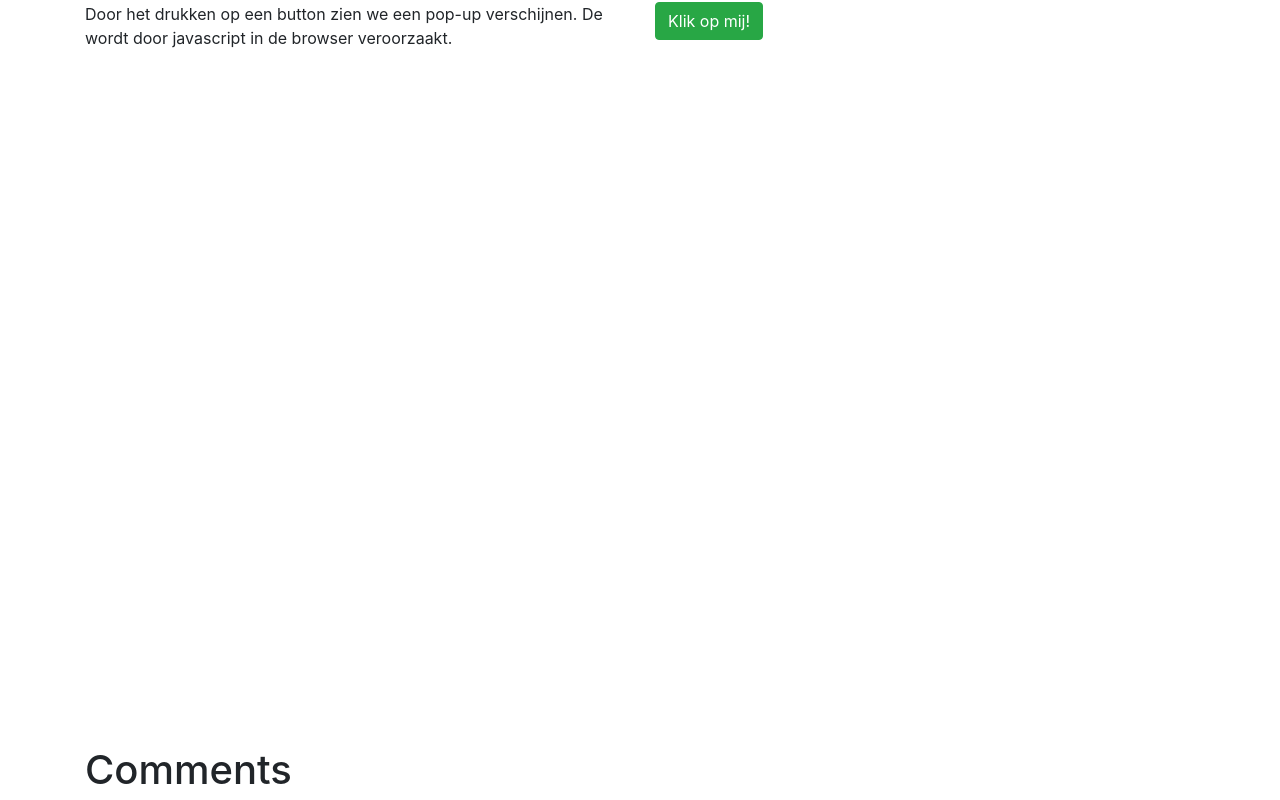
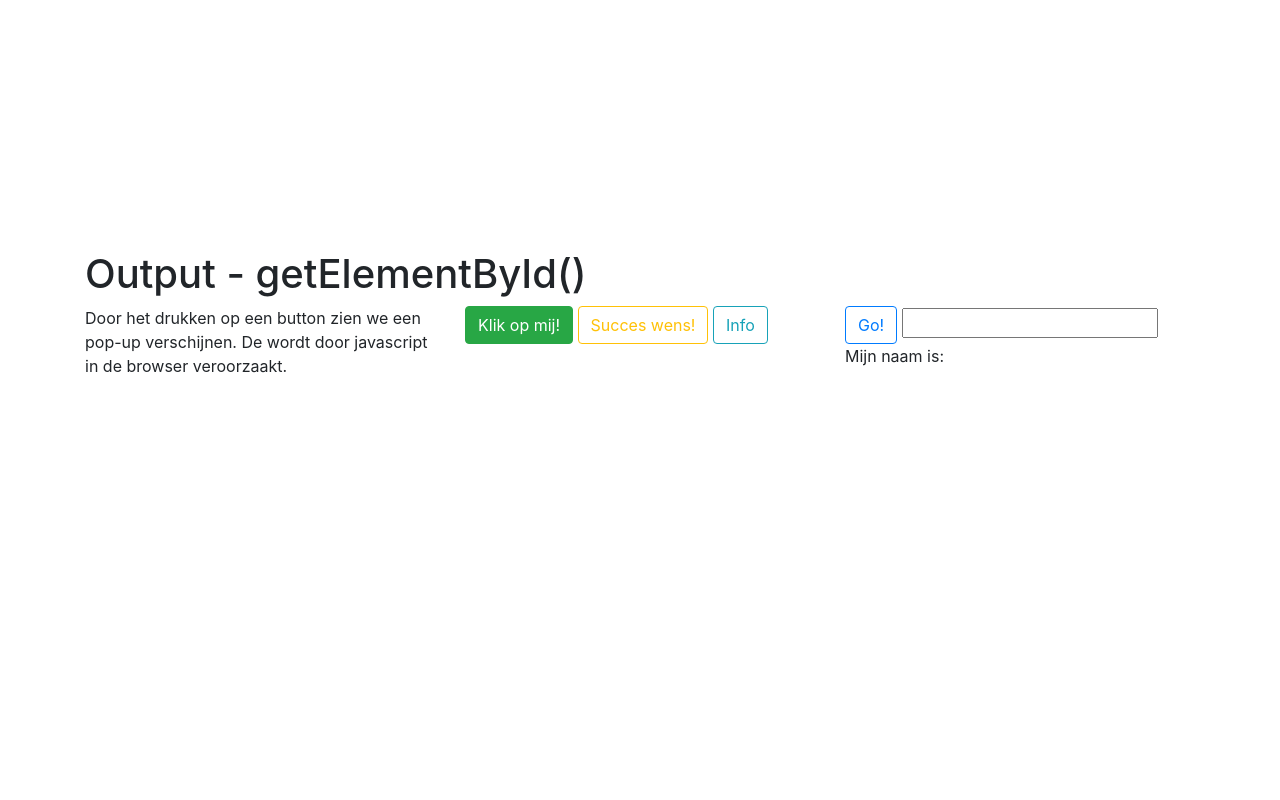
Before and after one commit to rra-am1a-2017/blok2-k-frte-sandbox, a plain HTML site: page index.html in a window 1280 px wide. Shown: the part 630-1430 px from the top of the page. Drawn offline with nearby package versions, Linux system fonts and the light colour scheme.

Commit message:
getElementById

```diff
--- a/css/style.css
+++ b/css/style.css
@@ -8,6 +8,11 @@
   padding-top: 10vh;
 }
 
+section {
+  min-height: 100vh;
+  padding-top: 10vh;
+}
+
 #home h1 {
   margin-top: 10vh;
   text-align: center;
--- a/index.html
+++ b/index.html
@@ -46,7 +46,7 @@
           </ul>
         </div>
       </nav>
-    </div>  <!-- container-fluid -->
+    </div>  <!-- container-fluid van nav-bar-->
 
     <article class="container-fluid">
       <section id="home">
@@ -78,18 +78,42 @@
             </div>
             <h1>Sandbox Frontend development</h1>
       </section>
-    </article>
+    </article>    <!-- Code voor de carousel -->
+
+
     <article class="container" id="sandbox">
       <section id="js01">
         <h1>Output - getElementById()</h1>
           <div class="row">
-            <div class="col-6">
-              Door het drukken op een button zien we een pop-up verschijnen. De wordt door javascript in de browser veroorzaakt.
+            <div class="col-4">
+              <p>Door het drukken op een button zien we een pop-up verschijnen. De wordt door javascript in de browser veroorzaakt.</p>
             </div>
-            <div class="col-6">
+            <div class="col-4">
               <button onclick="alert('Dit is mijn eerste javascript output');" type="button" class="btn btn-success">Klik op mij!</button>
+
+              <button type="button"
+                      class="btn btn-outline-warning"
+                      onclick="test();">Succes wens!</button>
+
+              <button type="button"
+                      class="btn btn-outline-info"
+                      onclick="vaarwel();">Info</button>
+
+
+
+            </div>
+            <div class="col-4">
+                <button type="button"
+                        class="btn btn-outline-primary"
+                        onclick="schrijf_tekst();">Go!</button>
+                <input type="text" id="watTekst">
+                <p id="mijnOutput">Mijn naam is: </p>
             </div>
           </div>
+
+
+
+
       </section>
       <section id="js02">
         <h1>Comments</h1>
@@ -99,6 +123,29 @@
       </section>
     </article>
 
+    <script>
+      function test() {
+        alert('Ik wens je succes!');
+        console.log('Dit stukje tekst wordt u aangeboden door de Hema');
+        alert('Hoi');
+      }
+
+      function vaarwel() {
+        alert("Tot ziens!");
+        console.log("Tot ziens!");
+      }
+
+      function schrijf_tekst() {
+        // Hier plaats ik een handvat op mijn inputtag
+        var inputtag = document.getElementById("watTekst");
+
+        // Hier plaats ik een handvat op mijn p-tag
+        var mijnOutputParagraaf = document.getElementById("mijnOutput");
+
+        mijnOutputParagraaf.innerHTML = "<h5>Mijn naam is: " + inputtag.value + "</h5>";
+      }
+  </script>
+
     <!-- Optional JavaScript -->
     <!-- jQuery first, then Popper.js, then Bootstrap JS -->
     <script src="https://code.jquery.com/jquery-3.2.1.slim.min.js" integrity="sha384-KJ3o2DKtIkvYIK3UENzmM7KCkRr/rE9/Qpg6aAZGJwFDMVNA/GpGFF93hXpG5KkN" crossorigin="anonymous"></script>
```
